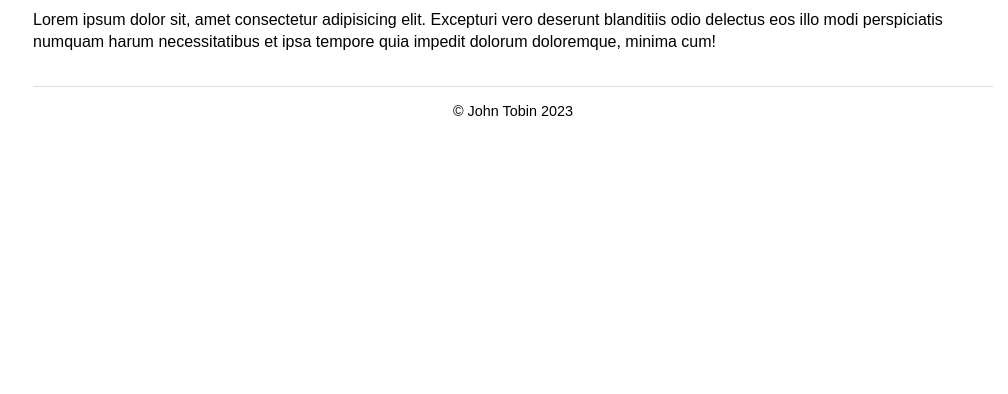
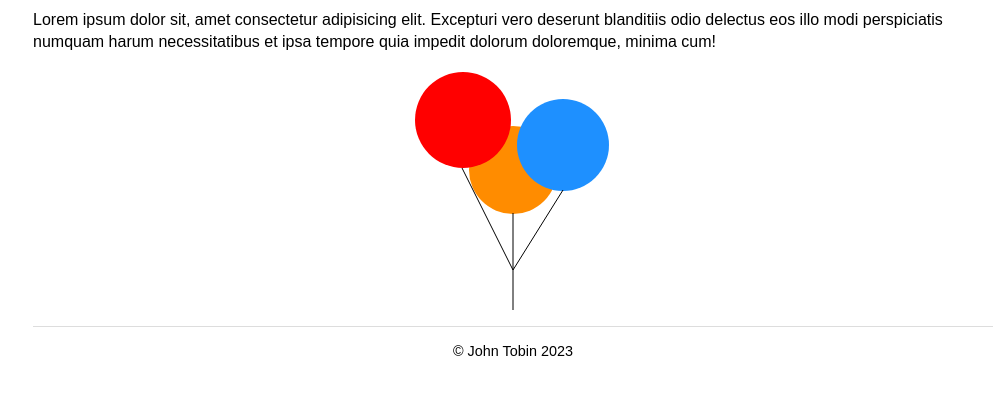
Before and after one commit to johntobindev/balloons, a plain HTML site: page about-us.html in a window 1280 px wide. Shown: the part 134-528 px from the top of the page, without its empty margins (127-1135 px from the left). Drawn offline with Linux system fonts and the light colour scheme.

Commit message:
Add canvas balloons

```diff
--- a/about-us.html
+++ b/about-us.html
@@ -31,8 +31,50 @@
   <main class="content">
     <h2>About us</h2>
     <p>Lorem ipsum dolor sit, amet consectetur adipisicing elit. Excepturi vero deserunt blanditiis odio delectus eos illo modi perspiciatis numquam harum necessitatibus et ipsa tempore quia impedit dolorum doloremque, minima cum!</p>
+    <canvas id="canvas" width="200" height="240"></canvas>
   </main>
 
   <footer class="footer">&copy; John Tobin 2023</footer>
+
+  <script>
+    const canvas = document.getElementById('canvas');
+    const context = canvas.getContext('2d');
+
+    context.beginPath(); // start a path
+    context.arc(100, 100, 44, 0, 2 * Math.PI, false); // Draw the circle
+    context.fillStyle = 'darkorange'; // Specify the fill colour
+    context.fill();
+
+    context.beginPath();
+    context.moveTo(100, 143);
+    context.lineTo(100, 200);
+    context.stroke();
+
+    context.beginPath(); // start a path
+    context.arc(150, 75, 46, 0, 2 * Math.PI, false); // Draw the circle
+    context.fillStyle = 'dodgerblue'; // Specify the fill colour
+    context.fill();
+
+    context.beginPath();
+    context.moveTo(150, 120);
+    context.lineTo(100, 200);
+    context.stroke();
+
+    context.beginPath(); // start a path
+    context.arc(50, 50, 48, 0, 2 * Math.PI, false); // Draw the circle
+    context.fillStyle = 'red'; // Specify the fill colour
+    context.fill();
+
+    context.beginPath();
+    context.moveTo(49, 98);
+    context.lineTo(100, 200);
+    context.stroke();
+
+    context.beginPath();
+    context.moveTo(100, 200);
+    context.lineTo(100, 240);
+    context.stroke();
+
+  </script>
 </body>
 </html>
--- a/styles/main.css
+++ b/styles/main.css
@@ -218,3 +218,8 @@
   background-color: dodgerblue;
   color: #fff;
 }
+
+#canvas {
+  display: block;
+  margin: 0 auto;
+}
```
